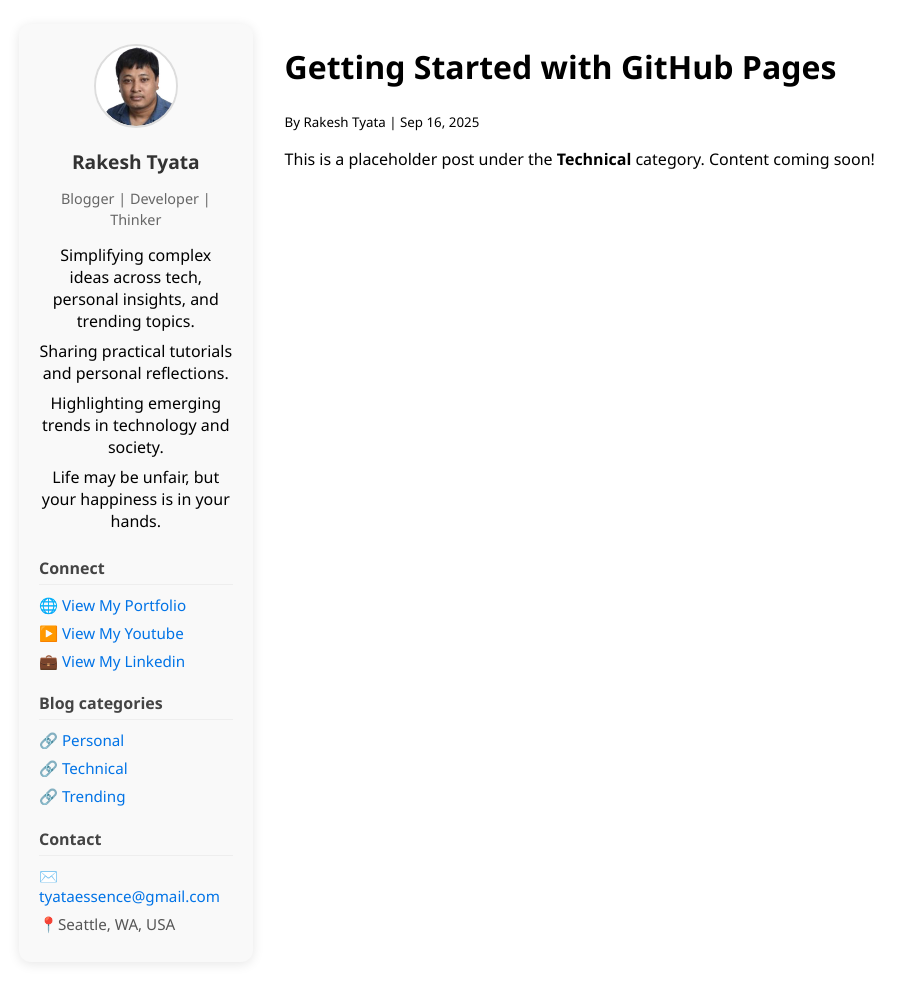
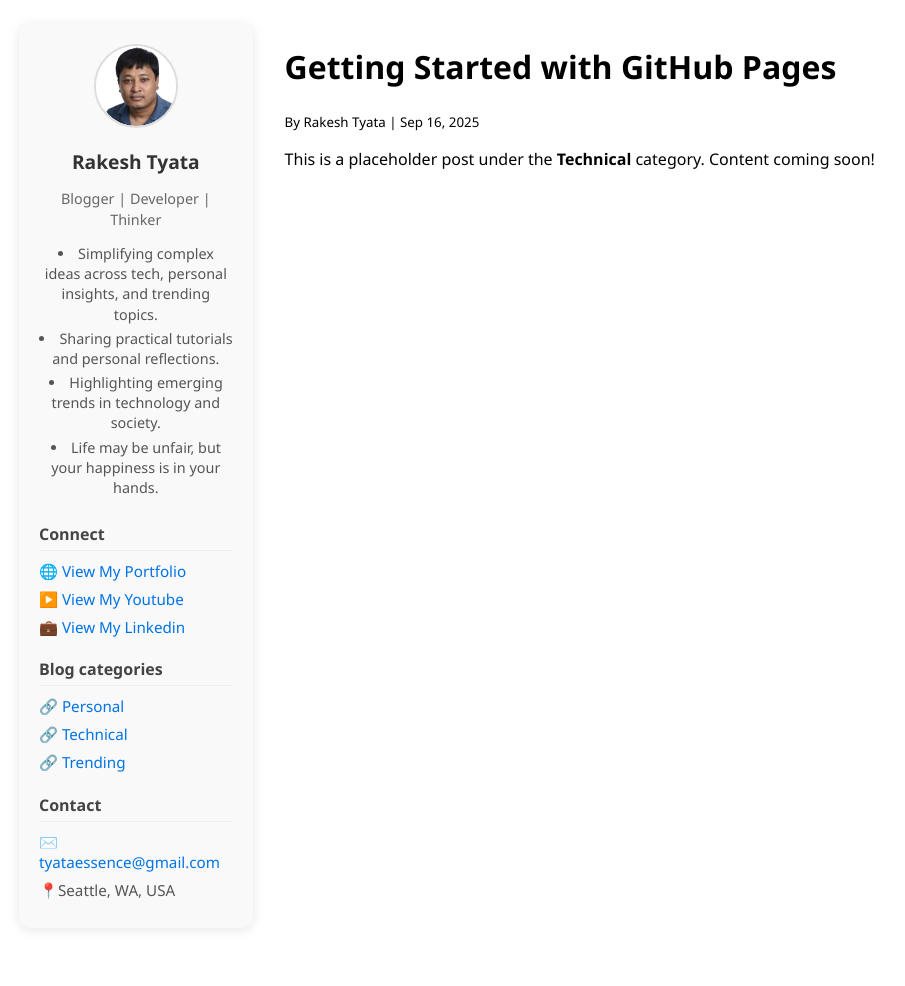
Before and after one commit to tyataessence/tyataessence.github.io, a Jekyll site: the page built from _posts/technical/2025-09-17-open-source-impact.md, in a window 1280 px wide. Shown: the whole page, without its empty margins (37-942 px from the left). Built offline with Jekyll 4.4.1, drawn with Linux system fonts in a browser that asks for light colours; after the commit the page ends 952 px from its top, so only the background shows below that.

```diff
--- a/assets/css/sidebar.css
+++ b/assets/css/sidebar.css
@@ -158,3 +158,45 @@
   color: #005bb5;
   text-decoration: underline;
 }
+
+/* Author Info */
+.sidebar .author-info {
+  text-align: center;
+  margin-bottom: 25px;
+}
+
+.sidebar .author-img {
+  width: 80px;
+  height: 80px;
+  border-radius: 50%;
+  object-fit: cover;
+  margin-bottom: 10px;
+  border: 2px solid #ddd;
+}
+
+.sidebar .author-name {
+  margin: 5px 0;
+  font-size: 1.25rem;
+  font-weight: 600;
+  color: #333;
+}
+
+.sidebar .author-bio {
+  font-size: 0.95rem;
+  color: #666;
+  margin-bottom: 10px;
+}
+
+.sidebar .author-desc {
+  list-style-type: disc;
+  list-style-position: inside;
+  padding-left: 0;
+  margin: 0;
+}
+
+.sidebar .author-desc li {
+  font-size: 0.9rem;
+  color: #555;
+  margin-bottom: 4px;
+  line-height: 1.4;
+}
```
Also changed, not shown: _layouts/home.html (+21 -4 lines), index.md (+1 -1 lines).
